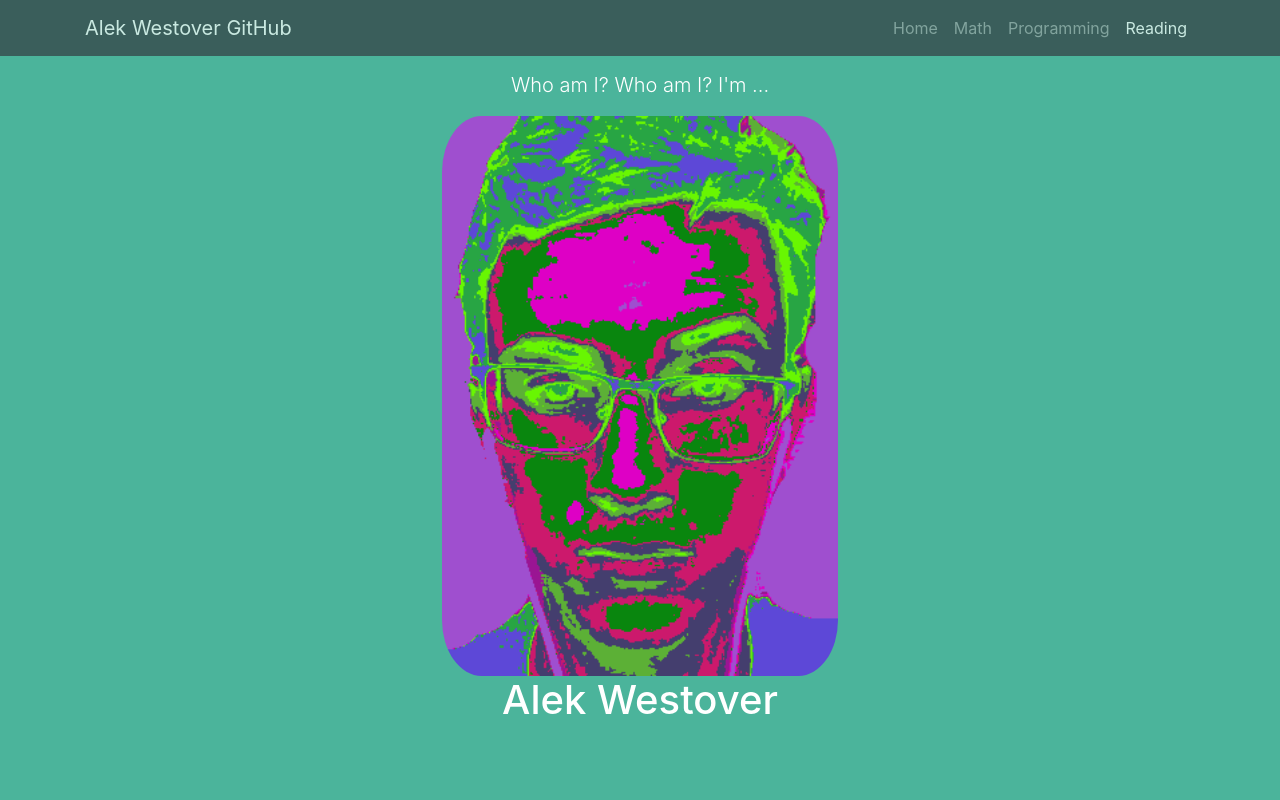
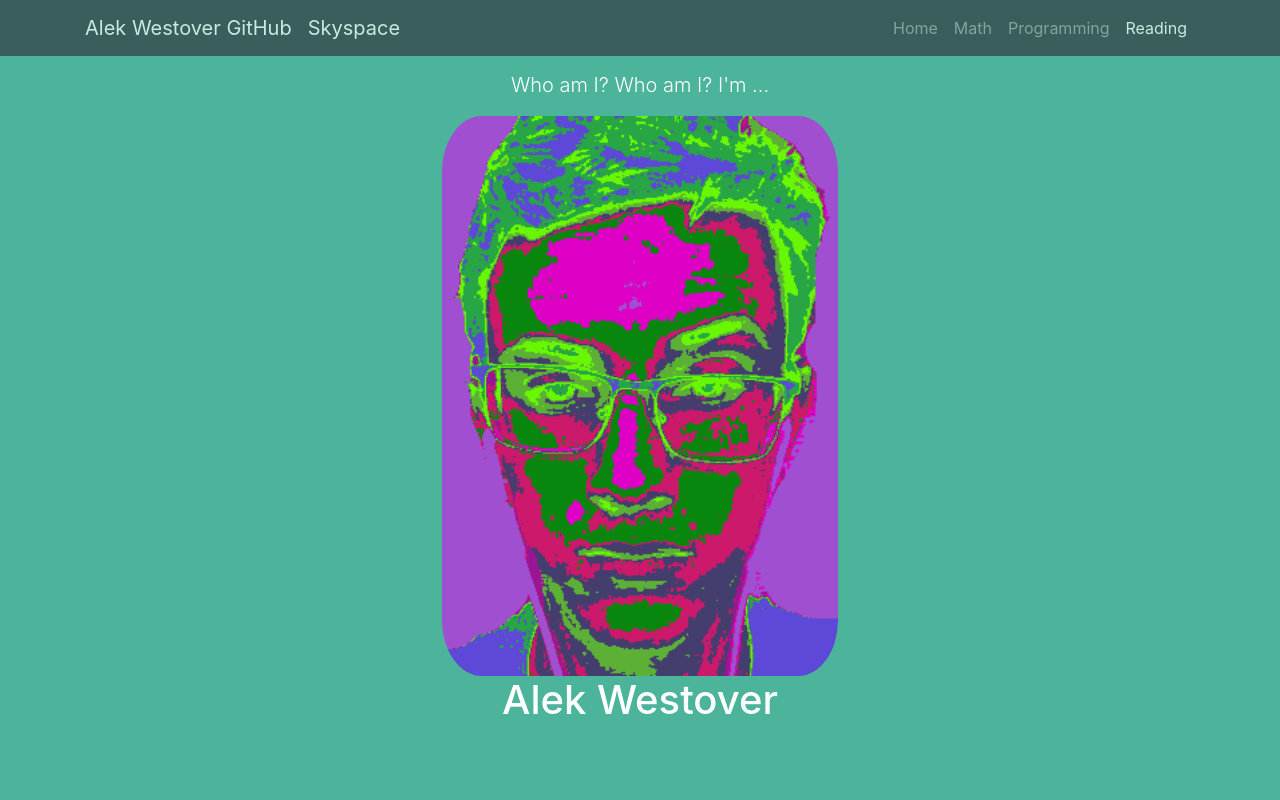
Before and after one commit to awestover/awestover.github.io, a website with bundled scripts: page index.html in a window 1280 px wide. Shown: the top 800 px of the page. Built offline with nearby package versions, Linux system fonts and the light colour scheme; files whose address does not match are found by name.

Commit message:
skyspace link

```diff
--- a/index.html
+++ b/index.html
@@ -24,6 +24,7 @@
   <nav class="navbar navbar-expand-lg navbar-dark bg-dark fixed-top" id="mainNav">
     <div class="container">
       <a class="navbar-brand js-scroll-trigger" href="https://github.com/AWestover">Alek Westover GitHub</a>
+      <a class="navbar-brand js-scroll-trigger" href="https://awestover.github.io/skyspace/">Skyspace</a>
       <button class="navbar-toggler" type="button" data-toggle="collapse" data-target="#navbarResponsive" aria-controls="navbarResponsive" aria-expanded="false" aria-label="Toggle navigation">
         <span class="navbar-toggler-icon"></span>
       </button>
```
